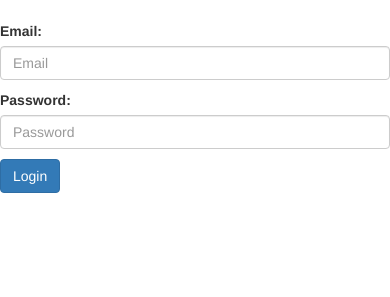
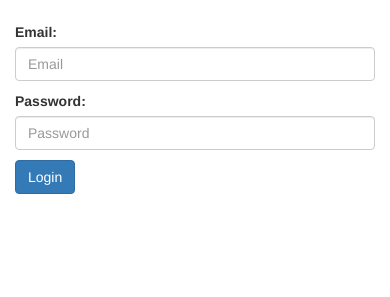
Before and after one commit to erictempleton1/gifttrack, a Django app: page /login/ in a window 390 px wide. Shown: the part 54-351 px from the top of the page. Run offline with Django 3.2, Linux system fonts and the light colour scheme; some libraries are stand-ins or nearby versions.

Commit message:
fixing login form

```diff
--- a/gifttrack/templates/gifttrack/login.html
+++ b/gifttrack/templates/gifttrack/login.html
@@ -8,10 +8,11 @@
     {% endfor %}
 </ul>
 {% endif %}
+
 <div class="row">
-
-
-    <form class="form-horizontal" action="/login/" method="post">
+    <div class="col-md-4"></div>
+    <div class="col-md-4">
+    <form action="/login/" method="post">
             {% csrf_token %}
             {{ form.as_p }}
         <button type="submit" class="btn btn-primary">Login</button>
```
